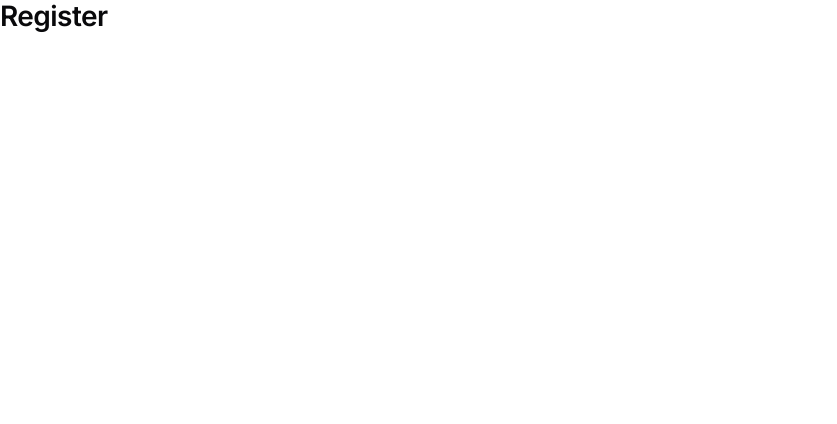
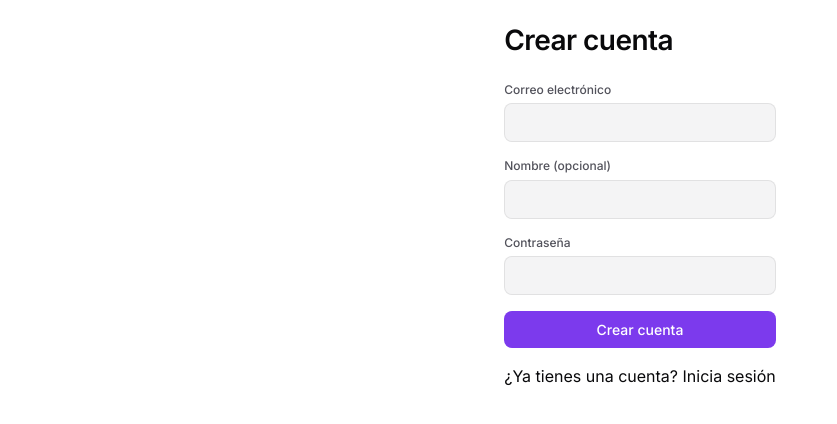
Before and after one commit to Vicente-P/HabitMaxxing, a Next.js app: page /register in a window 1280 px wide. Shown: the top 424 px of the page, without its empty margins (0-837 px from the left). Built offline with nearby package versions, Linux system fonts and the light colour scheme.

Commit message:
feat(auth): add registration and login recovery UI

```diff
--- a/src/app/(auth)/login/page.tsx
+++ b/src/app/(auth)/login/page.tsx
@@ -1,7 +1,44 @@
+"use client";
+
+import Link from "next/link";
+import { FormEvent, useState } from "react";
+import { signIn } from "next-auth/react";
+
 export default function LoginPage() {
-    return (
-      <div>
-        <h1>Login</h1>
+  const [email, setEmail] = useState("");
+  const [password, setPassword] = useState("");
+  const [error, setError] = useState("");
+  const [pending, setPending] = useState(false);
+
+  async function submit(event: FormEvent<HTMLFormElement>) {
+    event.preventDefault();
+    setPending(true);
+    setError("");
+    try {
+      const result = await signIn("credentials", { email, password, redirect: false });
+      if (result?.ok && !result.error) window.location.assign("/dashboard");
+      else setError("No se pudo iniciar sesión con esos datos.");
+    } catch {
+      setError("No se pudo iniciar sesión con esos datos.");
+    } finally {
+      setPending(false);
+    }
+  }
+
+  return <main className="page-container">
+    <h1 className="mb-6">Iniciar sesión</h1>
+    <form className="mx-auto max-w-md space-y-4" onSubmit={submit}>
+      <div role="alert" aria-live="polite">{error}</div>
+      <div className="space-y-1.5">
+        <label className="label" htmlFor="email">Correo electrónico</label>
+        <input className="input" id="email" name="email" type="email" autoComplete="email" value={email} onChange={(e) => setEmail(e.target.value)} required />
       </div>
-    )
-  }
+      <div className="space-y-1.5">
+        <label className="label" htmlFor="password">Contraseña</label>
+        <input className="input" id="password" name="password" type="password" autoComplete="current-password" value={password} onChange={(e) => setPassword(e.target.value)} required />
+      </div>
+      <button className="btn-primary w-full" type="submit" disabled={pending}>{pending ? "Iniciando sesión…" : "Iniciar sesión"}</button>
+    </form>
+    <p className="mx-auto mt-4 max-w-md"><Link href="/register">Crear una cuenta</Link></p>
+  </main>;
+}
--- a/src/app/(auth)/register/page.tsx
+++ b/src/app/(auth)/register/page.tsx
@@ -1,7 +1,112 @@
+"use client";
+
+import Link from "next/link";
+import { FormEvent, useRef, useState } from "react";
+import { signIn } from "next-auth/react";
+import { registerSchema } from "@/lib/validations";
+
+const neutralError = "No se pudo completar el registro con esos datos. Revisa la información e inténtalo de nuevo";
+
 export default function RegisterPage() {
-    return (
-      <div>
-        <h1>Register</h1>
-      </div>
-    )
+  type Field = "email" | "name" | "password";
+  const [values, setValues] = useState({ email: "", name: "", password: "" });
+  const [errors, setErrors] = useState<Record<string, string>>({});
+  const [status, setStatus] = useState("");
+  const [pending, setPending] = useState(false);
+  const inputRefs = useRef<Record<Field, HTMLInputElement | null>>({ email: null, name: null, password: null });
+
+  function focusField(field: Field) {
+    inputRefs.current[field]?.focus();
   }
+
+  function validate() {
+    const result = registerSchema.safeParse(values);
+    if (result.success) {
+      setErrors({});
+      return result.data;
+    }
+    const next: Record<string, string> = {};
+    for (const issue of result.error.issues) {
+      const field = String(issue.path[0] ?? "form");
+      next[field] ??= issue.message;
+    }
+    setErrors(next);
+    setStatus("Revisa los campos indicados.");
+    const firstInvalidField = (["email", "name", "password"] as const).find((field) => field in next);
+    if (firstInvalidField) focusField(firstInvalidField);
+    return null;
+  }
+
+  function validateField(field: Field) {
+    const result = registerSchema.shape[field].safeParse(values[field]);
+    setErrors((current) => {
+      const next = { ...current };
+      if (result.success) delete next[field];
+      else next[field] = result.error.issues[0]?.message ?? "Valor inválido";
+      return next;
+    });
+    if (!result.success) setStatus("Revisa los campos indicados.");
+  }
+
+  async function submit(event: FormEvent<HTMLFormElement>) {
+    event.preventDefault();
+    const data = validate();
+    if (!data) return;
+    setPending(true);
+    setStatus("Creando cuenta…");
+    try {
+      const response = await fetch("/api/auth/register", {
+        method: "POST",
+        headers: { "Content-Type": "application/json" },
+        body: JSON.stringify(data),
+      });
+      if (!response.ok) {
+        const body = await response.json().catch(() => null) as { error?: { details?: Array<{ field?: string; message?: string }> } } | null;
+        if (response.status === 400) {
+          const details = body?.error?.details;
+          if (Array.isArray(details)) {
+            setErrors((current) => ({
+              ...current,
+              ...details.reduce<Record<string, string>>((next, detail) => {
+                if (detail.field && detail.message) next[detail.field] = detail.message;
+                return next;
+              }, {}),
+            }));
+          }
+        }
+        setStatus(response.status === 409 ? neutralError : response.status === 400 ? "Revisa los campos indicados." : "Ocurrió un error. Inténtalo de nuevo.");
+        return;
+      }
+      const result = await signIn("credentials", { email: data.email, password: data.password, redirect: false }).catch(() => null);
+      if (result?.ok && !result.error) {
+        window.location.assign("/dashboard");
+      } else {
+        setStatus("Tu cuenta fue creada, pero no pudimos iniciar sesión. Inicia sesión para continuar.");
+      }
+    } catch {
+      setStatus("Ocurrió un error. Inténtalo de nuevo.");
+    } finally {
+      setPending(false);
+    }
+  }
+
+  return (
+    <main className="page-container">
+      <h1 className="mb-6">Crear cuenta</h1>
+      <form className="mx-auto max-w-md space-y-4" onSubmit={submit} noValidate>
+        <div role="alert" aria-live="polite">{status}</div>
+        {(["email", "name", "password"] as const).map((field) => {
+          const labels = { email: "Correo electrónico", name: "Nombre (opcional)", password: "Contraseña" };
+          const autocomplete = { email: "email", name: "name", password: "new-password" };
+          return <div key={field} className="space-y-1.5">
+            <label className="label" htmlFor={field}>{labels[field]}</label>
+            <input ref={(element) => { inputRefs.current[field] = element; }} className={errors[field] ? "input-error" : "input"} id={field} name={field} type={field === "password" ? "password" : field} autoComplete={autocomplete[field]} value={values[field]} onChange={(e) => setValues((current) => ({ ...current, [field]: e.target.value }))} onBlur={() => validateField(field)} aria-invalid={Boolean(errors[field])} aria-describedby={errors[field] ? `${field}-error` : undefined} />
+            {errors[field] && <p className="field-error" id={`${field}-error`}>{errors[field]}</p>}
+          </div>;
+        })}
+        <button className="btn-primary w-full" type="submit" disabled={pending} onMouseDown={(event) => event.preventDefault()}>{pending ? "Creando cuenta…" : "Crear cuenta"}</button>
+      </form>
+      <p className="mx-auto mt-4 max-w-md"><Link href="/login">¿Ya tienes una cuenta? Inicia sesión</Link></p>
+    </main>
+  );
+}
```
Also changed, not shown: 1 other file (tests, documents, lock files or other folders).
